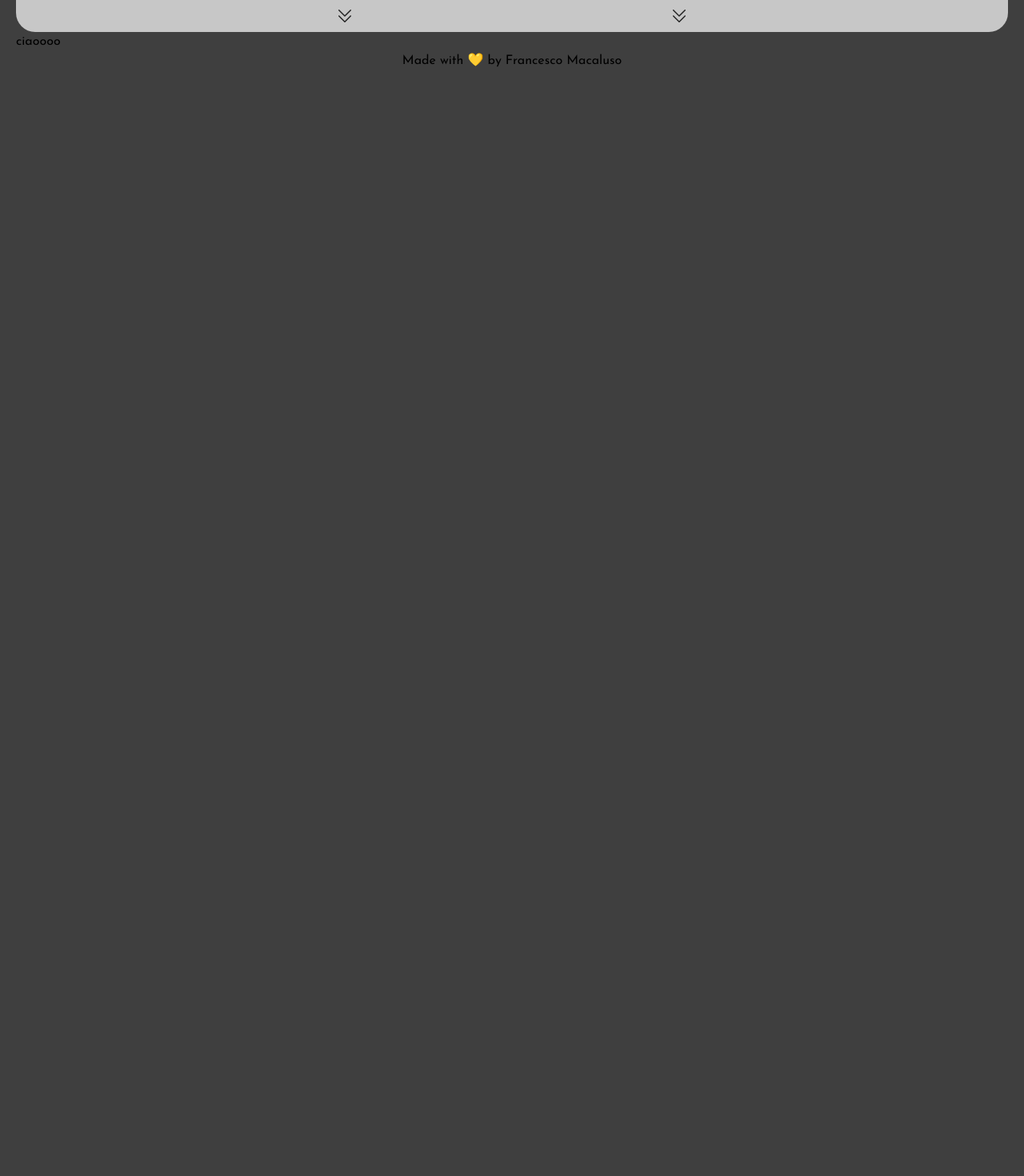
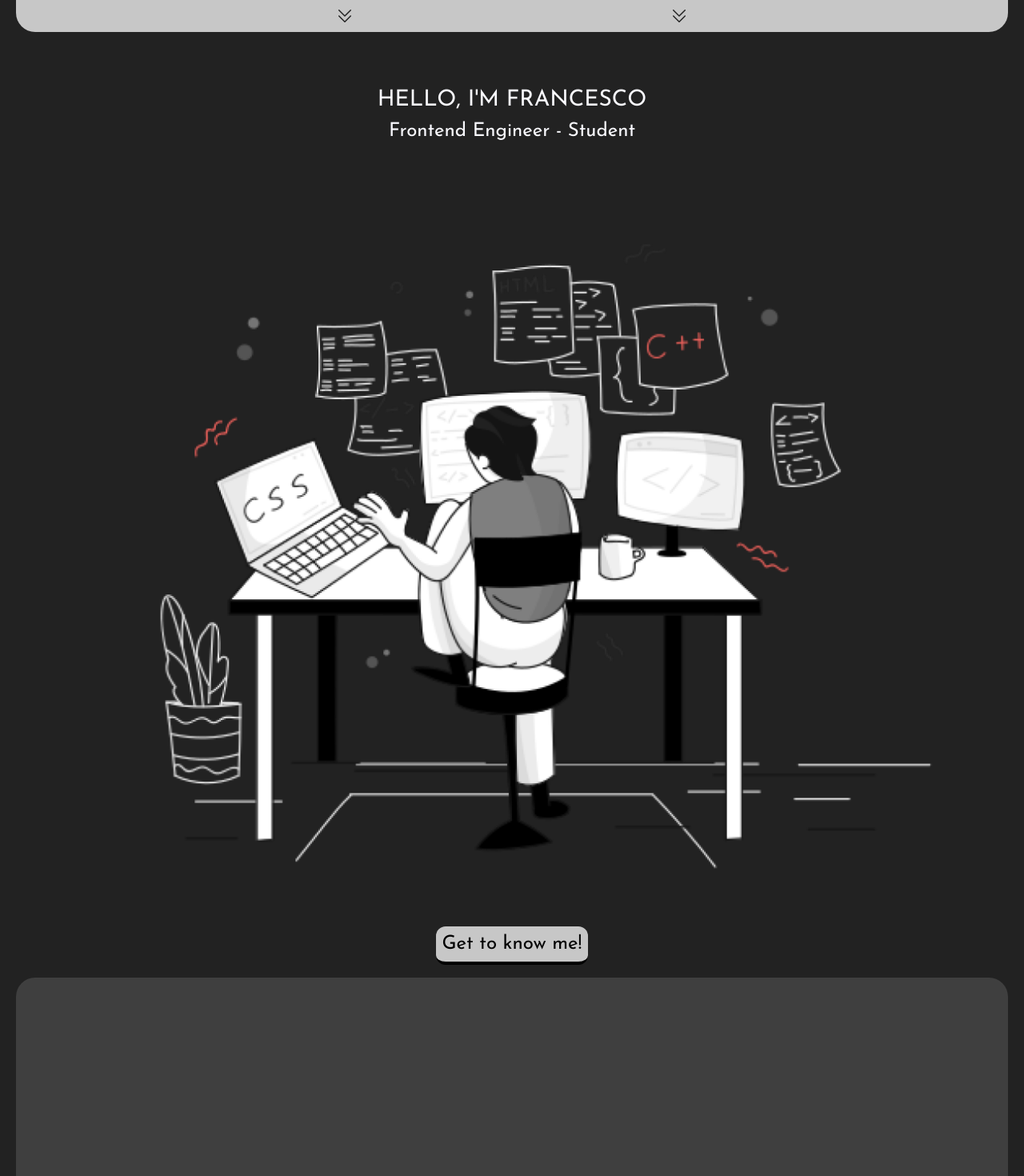
Before and after one commit to FrancescoMaca/portfolio, a Next.js app: page / in a window 1280 px wide. Shown: the top 1470 px of the page at 80% size. Before the commit the page ends 800 px from the top, so only its background shows below. Built offline with nearby package versions, Linux system fonts and the light colour scheme.

Commit message:
im done for the day

```diff
--- a/app/layout.tsx
+++ b/app/layout.tsx
@@ -19,7 +19,7 @@ export default function RootLayout({children}: {children: React.ReactNode}) {
         <link rel="apple-touch-icon" href="/favicon/favicon-128x128.png" />
         <link rel="manifest" href="/manifest.json" />
       </head>
-      <body className='bg-gray font-text px-5'>
+      <body className='bg-dark font-text px-5'>
         <Navbar/>
         {children}
         <Footer/>
--- a/app/page.tsx
+++ b/app/page.tsx
@@ -1,8 +1,11 @@
+import Hero from "@/components/home-page/Hero"
+import History from "@/components/home-page/History"
 
 export default function Default() {
   return (
     <div>
-      <p>ciaoooo</p>
+      <Hero />
+      <History />
     </div>
   )
 }
--- /dev/null
+++ b/components/home-page/Hero.tsx
@@ -0,0 +1,24 @@
+import { motion } from "framer-motion";
+
+
+export default function Hero() {
+
+  return (
+    <div className="mt-16 text-white">
+      <h1 className="uppercase text-center text-s">
+        Hello, I'm Francesco
+      </h1>
+      <h2 className="text-center text-xs">
+        Frontend Engineer - Student
+      </h2>
+      <div className="mt-8">
+        <img src="/illustration/me.webp" alt="hero image" />
+      </div>
+      <div className="flex justify-center my-4 text-black">
+        <div className="text-xs w-fit px-2 py-1 bg-light-gray rounded-xl border-b-4 border-black">
+          Get to know me!
+        </div>
+      </div>
+    </div>
+  )
+}
--- /dev/null
+++ b/components/home-page/History.tsx
@@ -0,0 +1,9 @@
+
+export default function History() {
+
+  return (
+    <div className="h-96 bg-gray rounded-3xl">
+
+    </div>
+  )
+}
--- a/tailwind.config.ts
+++ b/tailwind.config.ts
@@ -17,6 +17,8 @@ const config: Config = {
       },
       fontSize: {
         'm': '2rem',
+        's': '1.75rem',
+        'xs': '1.5rem',
       },
       borderRadius: {
         '4xl': '3rem',
```
Also changed, not shown: public/illustration/me.webp (renamed from public/illustration/illustration.webp).
